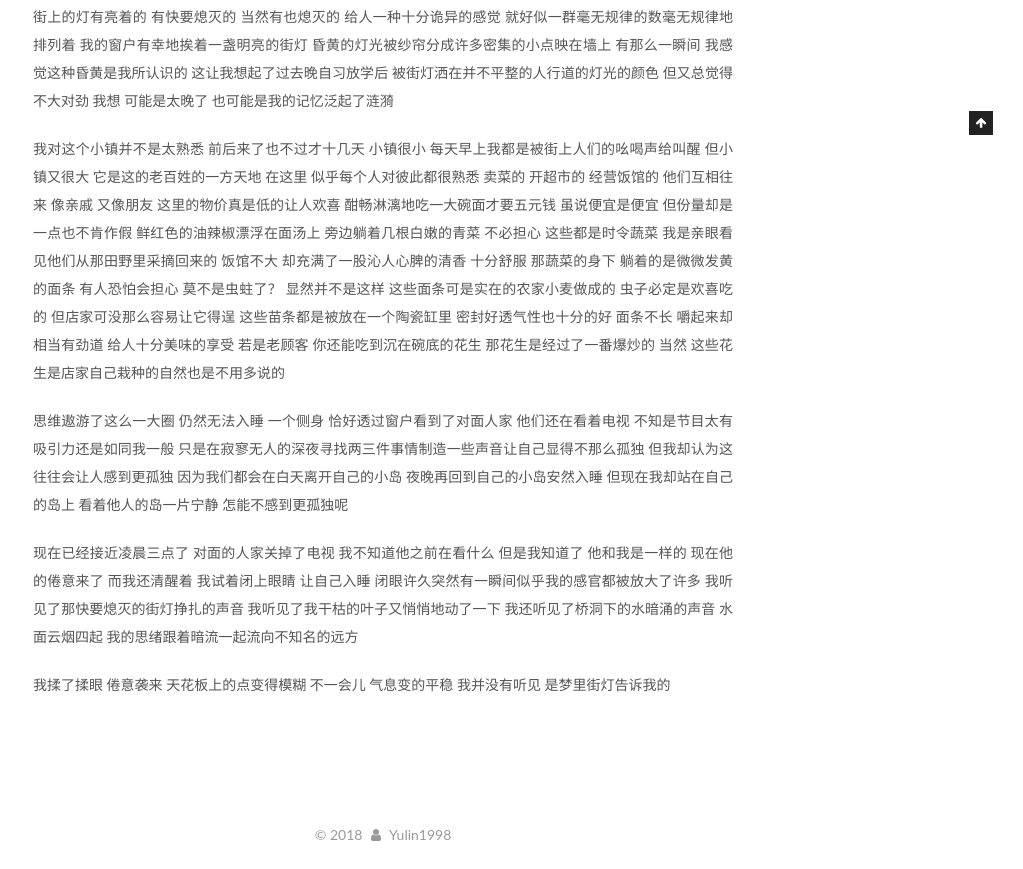
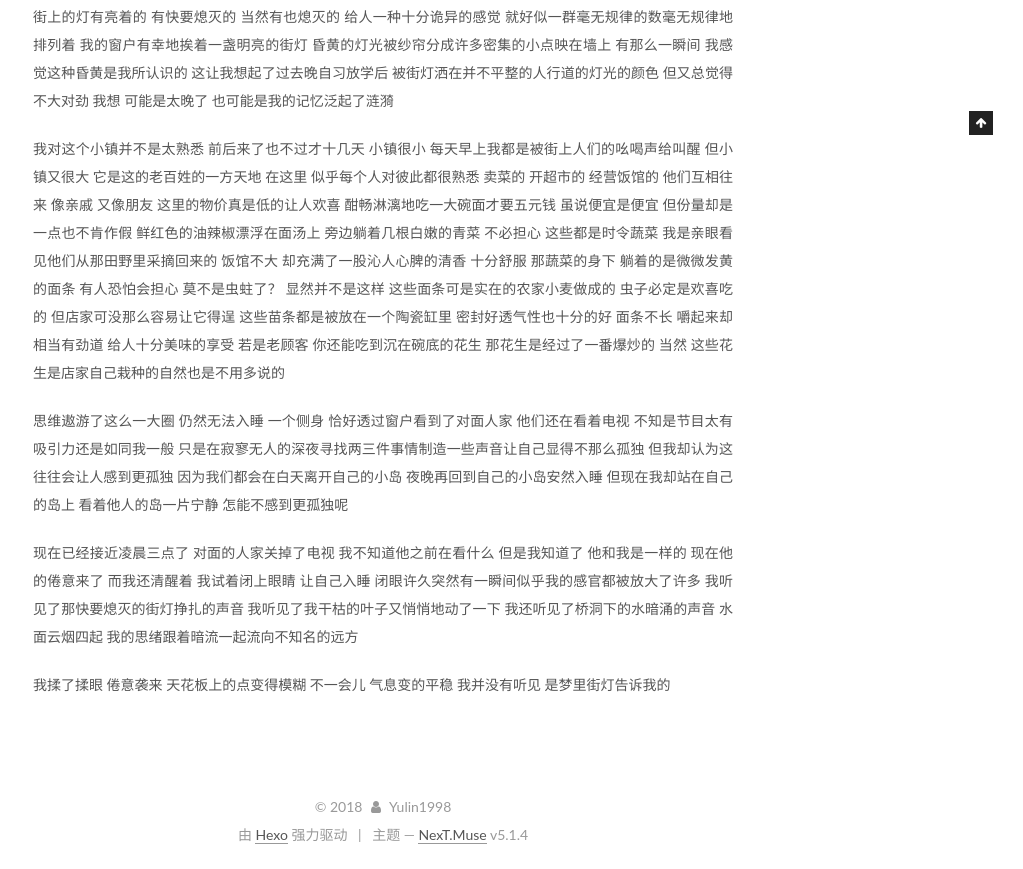
Before and after one commit to yulin1998/yulin1998.github.io, a plain HTML site: page index.html in a window 1280 px wide. Shown: the part 765-1634 px from the top of the page, without its empty margins (257-1280 px from the left). Drawn offline with Linux system fonts and the light colour scheme.

Commit message:
Site updated: 2018-06-10 23:11:14

```diff
--- a/css/main.css
+++ b/css/main.css
@@ -1822,7 +1822,7 @@ pre .javascript .function {
   width: 4px;
   height: 4px;
   border-radius: 50%;
-  background: #6fff77;
+  background: #b45036;
 }
 .links-of-blogroll {
   font-size: 13px;
--- a/index.html
+++ b/index.html
@@ -517,9 +517,15 @@
 </div>
 
 
+  <div class="powered-by">由 <a class="theme-link" target="_blank" href="https://hexo.io">Hexo</a> 强力驱动</div>
 
 
 
+  <span class="post-meta-divider">|</span>
+
+
+
+  <div class="theme-info">主题 &mdash; <a class="theme-link" target="_blank" href="https://github.com/iissnan/hexo-theme-next">NexT.Muse</a> v5.1.4</div>
 
 
 
```
Also changed, not shown: 2018/06/09/深夜杂记/index.html (+6 -0 lines), about/index.html (+6 -0 lines), archives/2018/06/index.html (+6 -0 lines), archives/2018/index.html (+6 -0 lines), archives/index.html (+6 -0 lines), categories/index.html (+6 -0 lines), categories/杂七杂八/index.html (+6 -0 lines), tags/index.html (+6 -0 lines), tags/随笔/index.html (+6 -0 lines).
